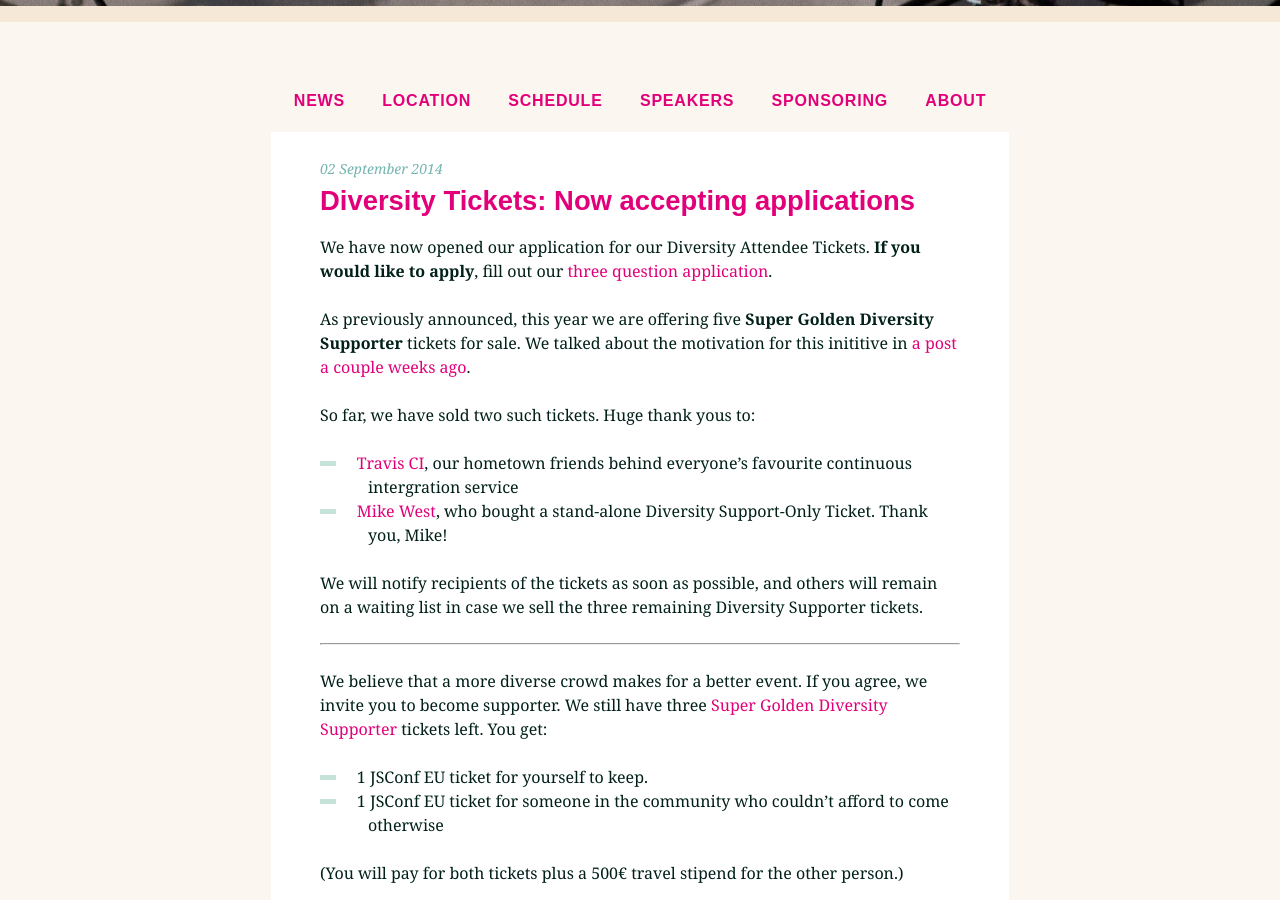
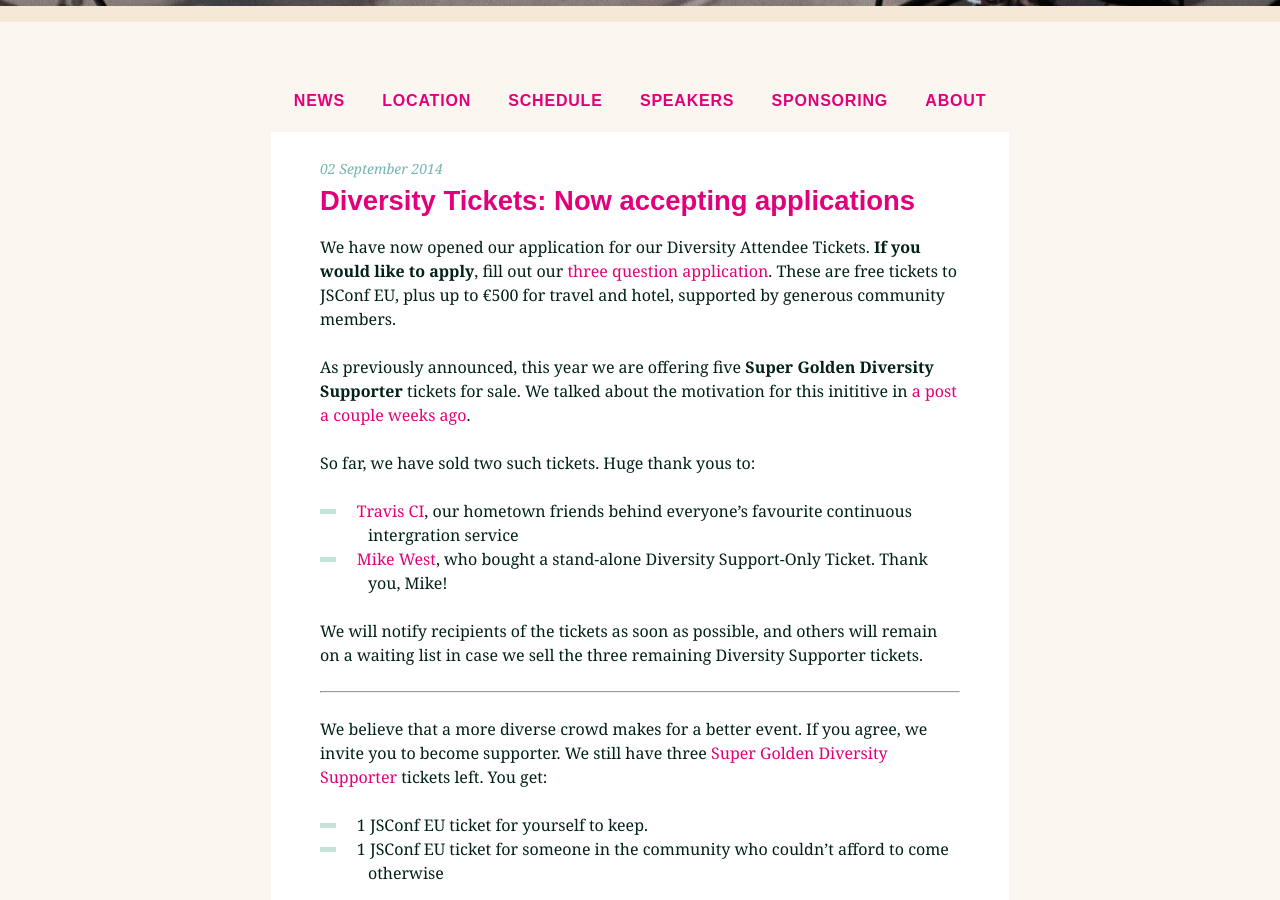
Before and after one commit to jsconf/2014.jsconf.eu, a Jekyll site: the page built from _posts/2014-09-02-accepting-applications.md, in a window 1280 px wide and 900 px high, scrolled down 451 px. Built offline with Jekyll 4.4.1, drawn with Linux system fonts in a browser that asks for light colours; nearby versions of some CDN libraries; comment, search, counter and statistics services are not loaded.

```diff
--- a/_posts/2014-09-02-accepting-applications.md
+++ b/_posts/2014-09-02-accepting-applications.md
@@ -8,7 +8,7 @@ image: /img/top_mandy_jed.jpg
 
 {% include header.md %}
 
-We have now opened our application for our Diversity Attendee Tickets. **If you would like to apply**, fill out our [three question application](https://docs.google.com/forms/d/1DW0Fudmcnw5Swr-CX1Kipm7qhsIrQieIxZLWt6SKREU/viewform).
+We have now opened our application for our Diversity Attendee Tickets. **If you would like to apply**, fill out our [three question application](https://docs.google.com/forms/d/1DW0Fudmcnw5Swr-CX1Kipm7qhsIrQieIxZLWt6SKREU/viewform). These are free tickets to JSConf EU, plus up to €500 for travel and hotel, supported by generous community members.
 
 As previously announced, this year we are offering five **Super Golden Diversity Supporter** tickets for sale. We talked about the motivation for this inititive in [a post a couple weeks ago](http://2014.jsconf.eu/news/2014/08/15/diversity-tickets.html).
 
```
